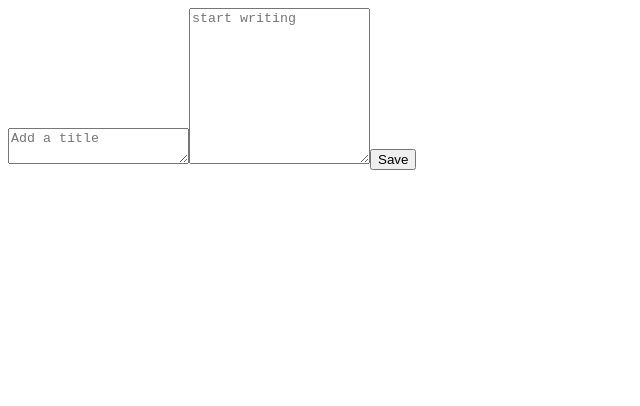
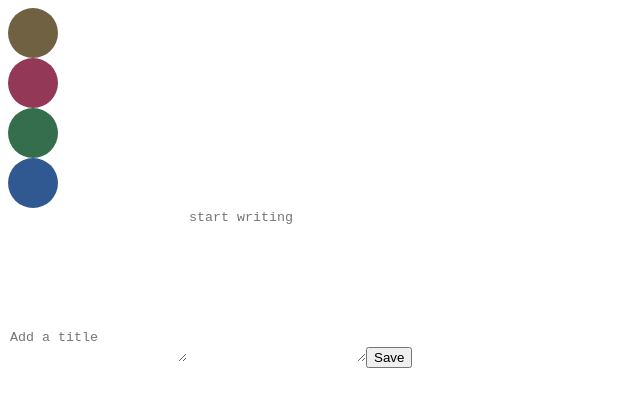
Before and after one commit to Maneboy1238/easy-notes, a React (Vite) app: page /note/compose in a window 1280 px wide. Shown: the top 406 px of the page, without its empty margins (0-640 px from the left). Built offline with nearby package versions, Linux system fonts and the light colour scheme.

Commit message:
feat(client) - create color picker component

```diff
--- /dev/null
+++ b/src/components/ColorPicker.jsx
@@ -0,0 +1,48 @@
+export function ColorPicker({ setCurrentColor }) {
+  const colors = [
+    {
+      id: '1',
+      text: 'hsl(40, 25%, 15%)',
+      button: 'hsl(40, 25%, 35%)',
+      background: 'hsl(40, 40%, 96%)'
+    },
+    {
+      id: '2',
+      text: 'hsl(340, 45%, 18%)',
+      button: 'hsl(340, 45%, 40%)',
+      background: 'hsl(340, 55%, 96%)'
+    },
+    {
+      id: '3',
+      text: 'hsl(145, 35%, 15%)',
+      button: 'hsl(145, 35%, 32%)',
+      background: 'hsl(145, 35%, 95%)'
+    },
+    {
+      id: '4',
+      text: 'hsl(215, 50%, 17%)',
+      button: 'hsl(215, 50%, 38%)',
+      background: 'hsl(215, 55%, 96%)'
+    },
+  ]
+  function handleColorPicker(id) {
+    const currentColor = colors.find(color => color.id === id);
+    setCurrentColor(currentColor)
+  }
+  return (
+    <>
+      {colors.map(color => (
+        <div
+          key={color.id}
+          style={{
+            background: color.button,
+            width: '50px',
+            height: '50px',
+            borderRadius: '50%'
+          }}
+          onClick={() => handleColorPicker(color.id)}>
+        </div>
+      ))}
+    </>
+  )
+}
--- a/src/pages/Compose/Compose.jsx
+++ b/src/pages/Compose/Compose.jsx
@@ -1,8 +1,10 @@
 import { useEffect, useRef, useState } from "react";
 import { useSearchParams, useNavigate } from "react-router";
+import { ColorPicker } from "../../components/ColorPicker";
 export default function Compose({ notes, setNotes }) {
   const [headerInput, setHeaderInput] = useState('')
   const [bodyInput, setBodyInput] = useState('')
+  const [currentColor, setCurrentColor] = useState('red');
   const noteIdRef = useRef('')
   const [searchParams, setSearchParams] = useSearchParams()
   const navigate = useNavigate('/')
@@ -51,21 +53,32 @@ export default function Compose({ notes, setNotes }) {
   }
   return (
     <>
-      <>
+      <ColorPicker setCurrentColor={setCurrentColor} />
+      <div style={{ background: currentColor?.background }}>
         <textarea
           rows="2"
+          style={{
+            color: currentColor?.text,
+            background: 'transparent',
+            border: 'none'
+          }}
           placeholder="Add a title"
           value={headerInput}
           onChange={(e) => setHeaderInput(e.target.value)}
         ></textarea>
         <textarea
           rows="10"
+          style={{
+            color: currentColor?.text,
+            background: 'transparent',
+            border: 'none'
+          }}
           value={bodyInput}
           placeholder="start writing"
           onChange={(e) => setBodyInput(e.target.value)}
         ></textarea>
         <button onClick={handleSaveNote}>Save</button>
-      </>
+      </div>
     </>
   )
 
```
